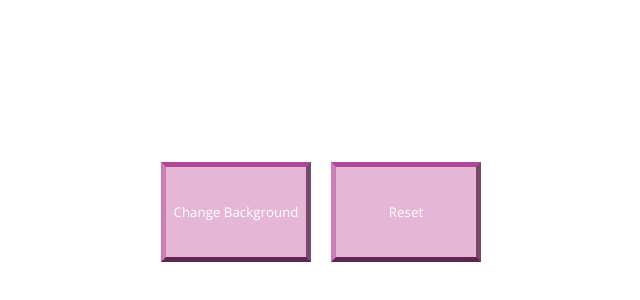
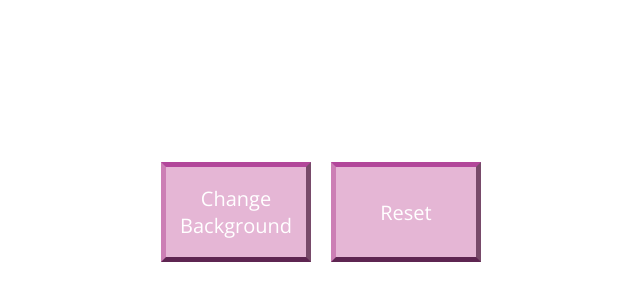
Before and after one commit to mziccardi/colorChanger, a plain HTML site: page index.html in a window 1280 px wide. Shown: the part 196-496 px from the top of the page, without its empty margins (319-959 px from the left). Drawn offline with nearby package versions, Linux system fonts and the light colour scheme.

Commit message:
border outline none

```diff
--- a/styles.css
+++ b/styles.css
@@ -24,6 +24,8 @@
   border-color: #B2479A #CC7FB5 #B2479A #CC7FB5;
   height: 100px;
   width: 150px;
+  outline: none;
+  font-size: 20px;
 }
 .randomButton:hover{
   background-color: #B2479A;
@@ -46,7 +48,10 @@
   border-color: #B2479A #CC7FB5 #B2479A #CC7FB5;
   height: 100px;
   width: 150px;
+  outline: none;
+  font-size: 20px;
 }
+
 
 
 
```
